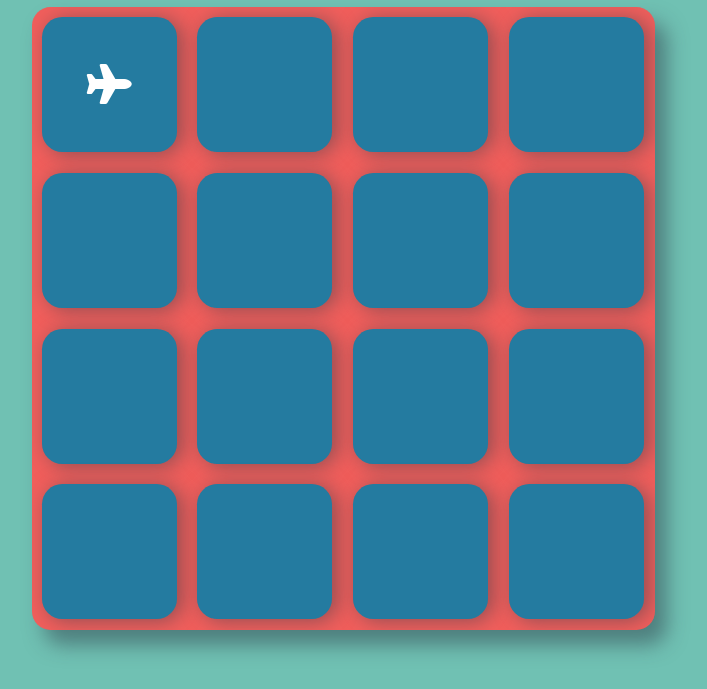
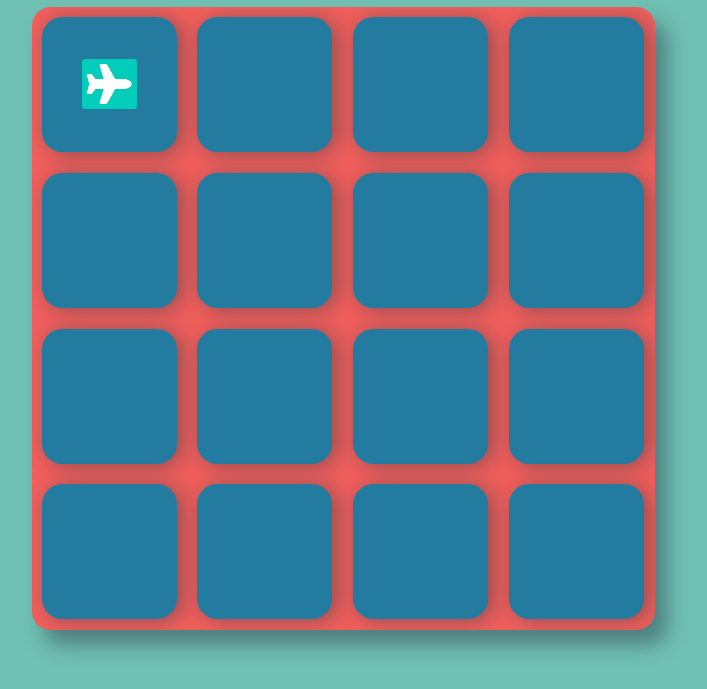
Before and after one commit to timwiesner/memory-game, a plain HTML site: page index.html in a window 1280 px wide. Both pictures are taken after a click on the element 406 px from the left and 195 px from the top of the page. Shown: the part 111-800 px from the top of the page, without its empty margins (297-1004 px from the left). Drawn offline with nearby package versions, Linux system fonts and the light colour scheme.

Commit message:
style: Finish css merge
Merged project CSS with Udacity started-code CSS

```diff
--- a/css/style.css
+++ b/css/style.css
@@ -73,25 +73,12 @@ Style for Deck of Cards
 
 .show {
 	visibility: visible !important;
+	transform: rotateY(0);
+	background: #02ccba;
+	cursor: default;
+	padding: 0 5px 0 5px;
+	border-radius: 5%;
 }
-
-
-/*FIGURE OUT WHAT OF THIS TO KEEP AND WHAT GOES*/
-/*.deck .card.open {
-    transform: rotateY(0);
-    background: #02b3e4;
-    cursor: default;
-}
-
-.deck .card.show {
-    font-size: 33px;
-}
-
-.deck .card.match {
-    cursor: default;
-    background: #02ccba;
-    font-size: 33px;
-}*/
 
 
 /*
```
